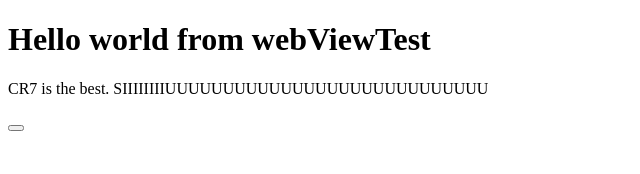
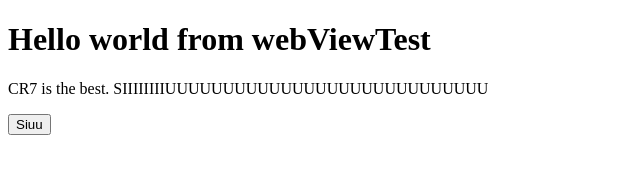
Before and after one commit to LriveroAttach/RP-web-view-test, a plain HTML site: page docs/index.html in a window 1280 px wide. Shown: the full height of the page, 0-640 px from the left. Drawn offline with Linux system fonts and the light colour scheme.

Commit message:
button siu

```diff
--- a/docs/index.html
+++ b/docs/index.html
@@ -9,7 +9,7 @@
 <body>
   <h1>Hello world from webViewTest</h1>
   <p>CR7 is the best. SIIIIIIIIUUUUUUUUUUUUUUUUUUUUUUUUUUUU</p>
-  <button type="button" value="Siu"></button>
+  <button type="button" value="Siu">Siuu</button>
   <script>
 
   </script>
```
